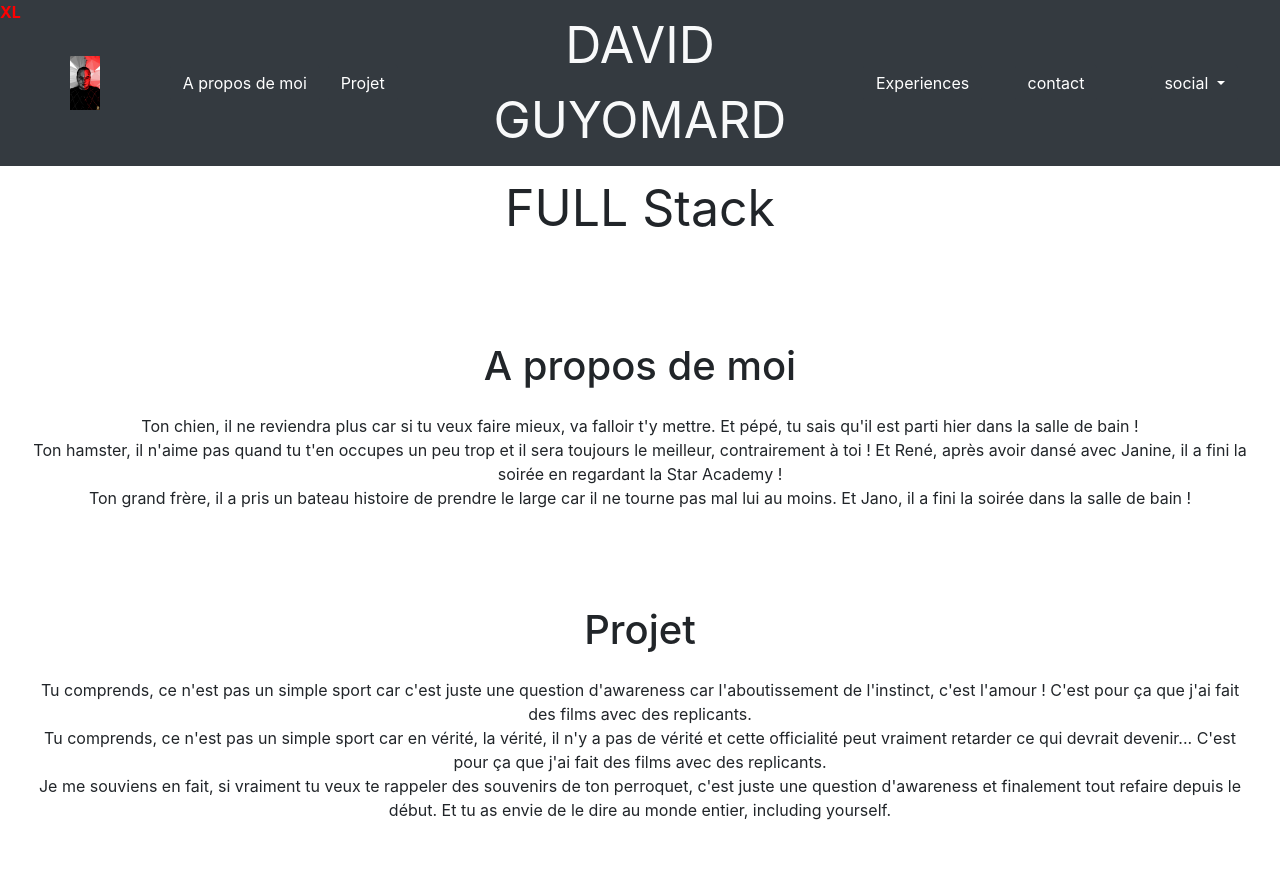
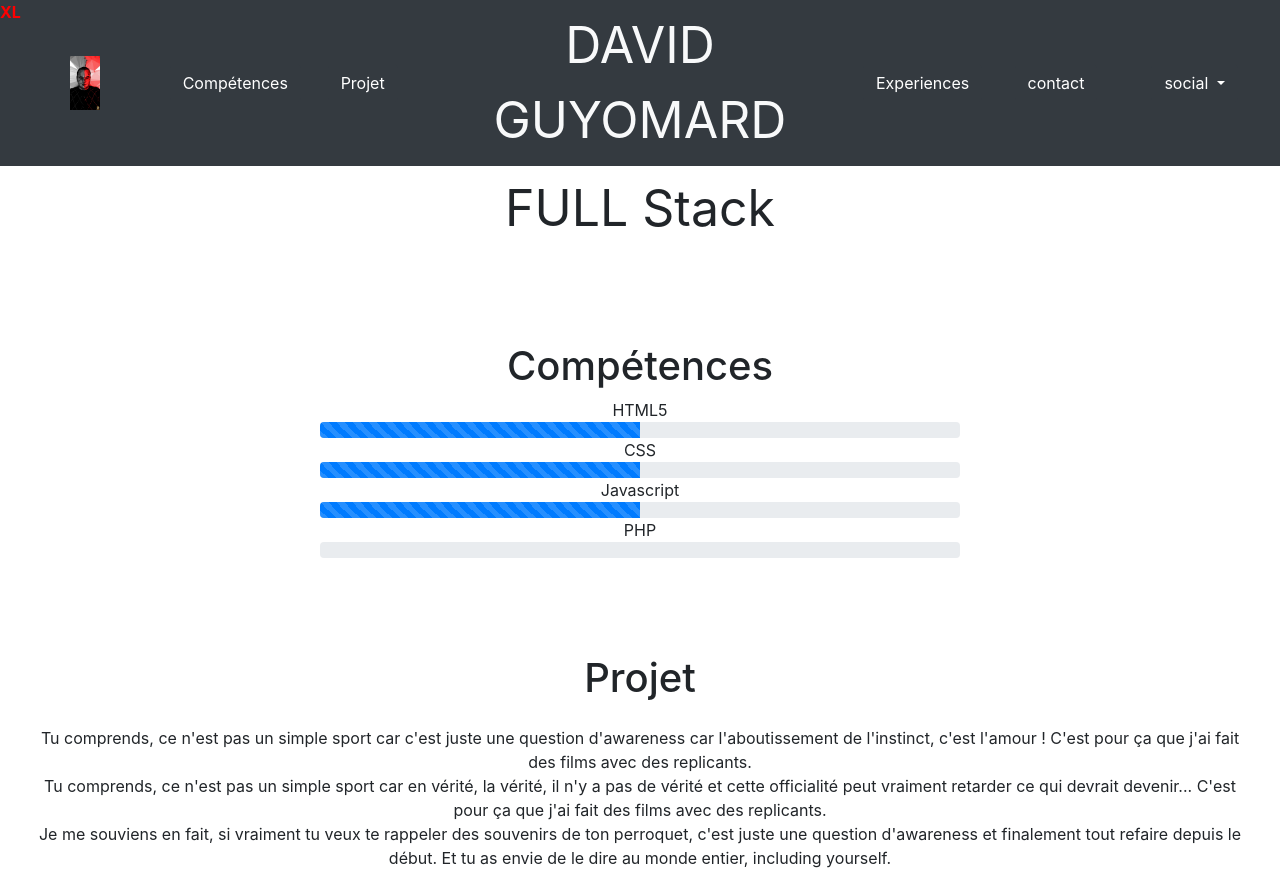
Before and after one commit to david-guyomard/portfolio, a plain HTML site: page portfolio2.html in a window 1280 px wide. Shown: the top 873 px of the page. Drawn offline with nearby package versions, Linux system fonts and the light colour scheme.

Commit message:
remise a niveau competences

```diff
--- a/portfolio2.html
+++ b/portfolio2.html
@@ -31,7 +31,7 @@
 						</a>
 					</div>
 					<div class="col-lg-6 col-xl-4 text-center align-self-center text-light">
-						<a href="#aPropos"><button type="button" class="btn btn-dark">A propos de moi</button></a>
+						<a href="#aPropos"><button type="button" class="btn btn-dark">Compétences</button></a>
 					</div>
 					<div class="col-lg-6 col-xl-4 text-center align-self-center text-light">
 						<a href="#mesProjets"><button type="button" class="btn btn-dark">Projet</button></a>
@@ -84,22 +84,35 @@
 	<div class="container-fluid" id="aPropos">
 		<div class="row mx-auto mt-5">
 			<div class="col text-center mt-5">
-				<h1>A propos de moi</h1>
+				<h1>Compétences</h1>
 			</div>
 		</div>
-		<div class="row mx-auto mt-3">
-			<div class="col text-center">Ton chien, il ne reviendra plus car si tu veux faire mieux, va falloir t'y mettre.
-				Et pépé, tu sais qu'il est parti hier dans la salle de bain !</div>
-			<div class="w-100"></div>
-			<div class="col text-center">Ton hamster, il n'aime pas quand tu t'en occupes un peu trop et il sera toujours le
-				meilleur,
-				contrairement à toi ! Et René, après avoir dansé avec Janine, il a fini la soirée en regardant la Star Academy !</div>
-			<div class="w-100"></div>
-			<div class="col text-center">Ton grand frère, il a pris un bateau histoire de prendre le large car il ne tourne pas
-				mal
-				lui au moins.
-				Et Jano, il a fini la soirée dans la salle de bain !</div>
+		<div class="row justify-content-center text-center">
+			<div class="w-100">HTML5</div>
+			<div class="progress col-6 p-0">
+				<div class="progress-bar progress-bar-striped progress-bar-animated" role="progressbar" aria-valuemin="0"
+				 aria-valuemax="100" style="width: 50%"></div>
 			</div>
+			<div class="w-100">CSS</div>
+
+			<div class="progress col-6 p-0">
+				<div class="progress-bar progress-bar-striped progress-bar-animated" role="progressbar" aria-valuemin="0"
+				 aria-valuemax="100" style="width: 50%"></div>
+			</div>
+			<div class="w-100">Javascript</div>
+
+			<div class="progress col-6 p-0">
+				<div class="progress-bar progress-bar-striped progress-bar-animated" role="progressbar" aria-valuemin="0"
+				 aria-valuemax="100" style="width: 50%"></div>
+			</div>
+			<div class="w-100">PHP</div>
+
+			<div class="progress col-6 p-0">
+				<div class="progress-bar progress-bar-striped progress-bar-animated" role="progressbar" aria-valuemin="0"
+				 aria-valuemax="100" style="width: 0%"></div>
+			</div>
+		</div>
+
 	</div>
 	<div class="container-fluid " id="mesProjets">
 		<div class="row mx-auto mt-5">
@@ -154,13 +167,6 @@
 
 
 
-	<!--<div class="progress">
-  <div class="progress-bar progress-bar-striped progress-bar-animated" role="progressbar" aria-valuenow="75" aria-valuemin="0" aria-valuemax="100" style="width: 75%"></div>
-</div>-->
-
-
-
-
 
 	<div class="container">
 		<div class="row mt-5">
@@ -194,7 +200,8 @@
 
 	<div class="container">
 		<div class="row mt-5">
-			<div class="modal fade" id="modalPics" tabindex="-1" role="dialog" aria-labelledby="exampleModalLongTitle" aria-hidden="true">
+			<div class="modal fade" id="modalPics" tabindex="-1" role="dialog" aria-labelledby="exampleModalLongTitle"
+			 aria-hidden="true">
 				<div class="modal-dialog" role="document">
 					<div class="modal-content">
 						<div class="modal-header">
```
Lines whose indentation alone changed are shown as unchanged.
